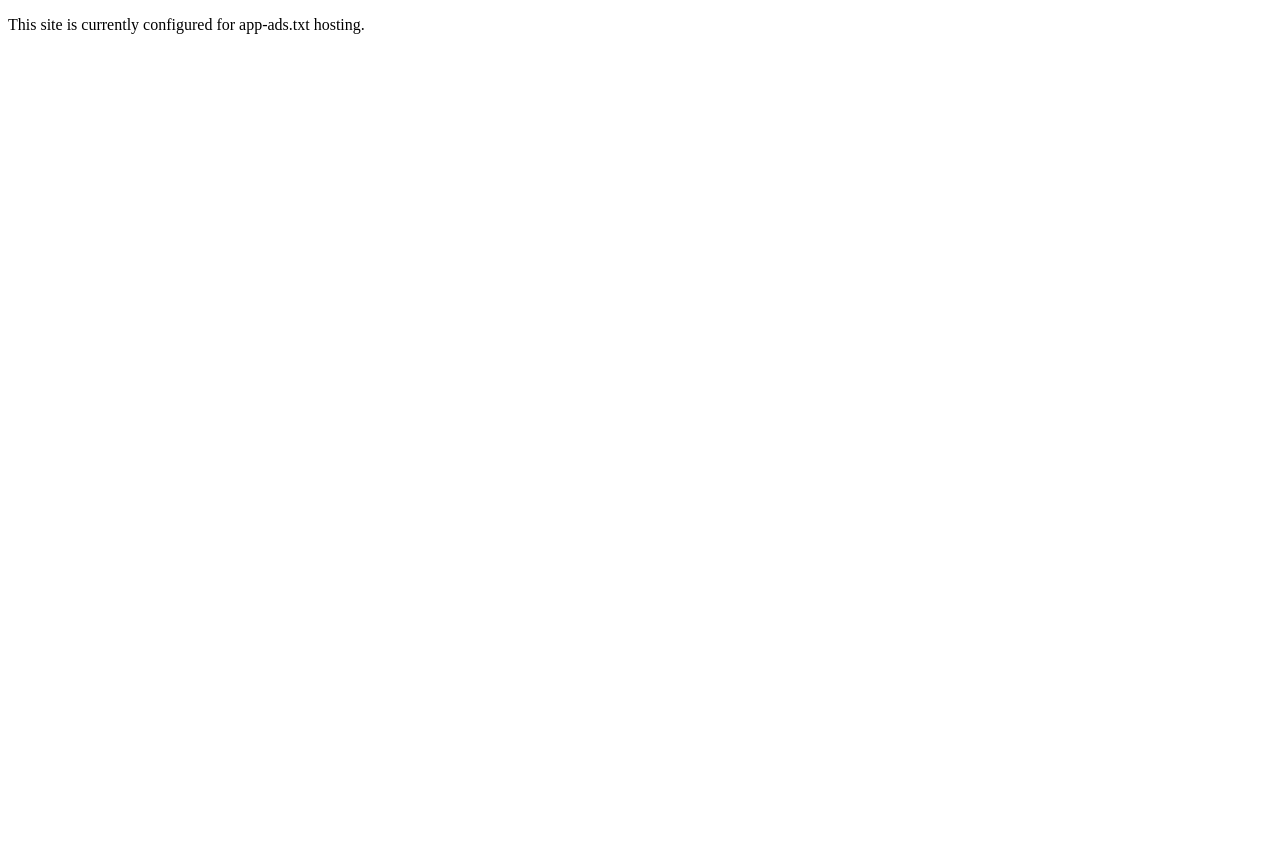
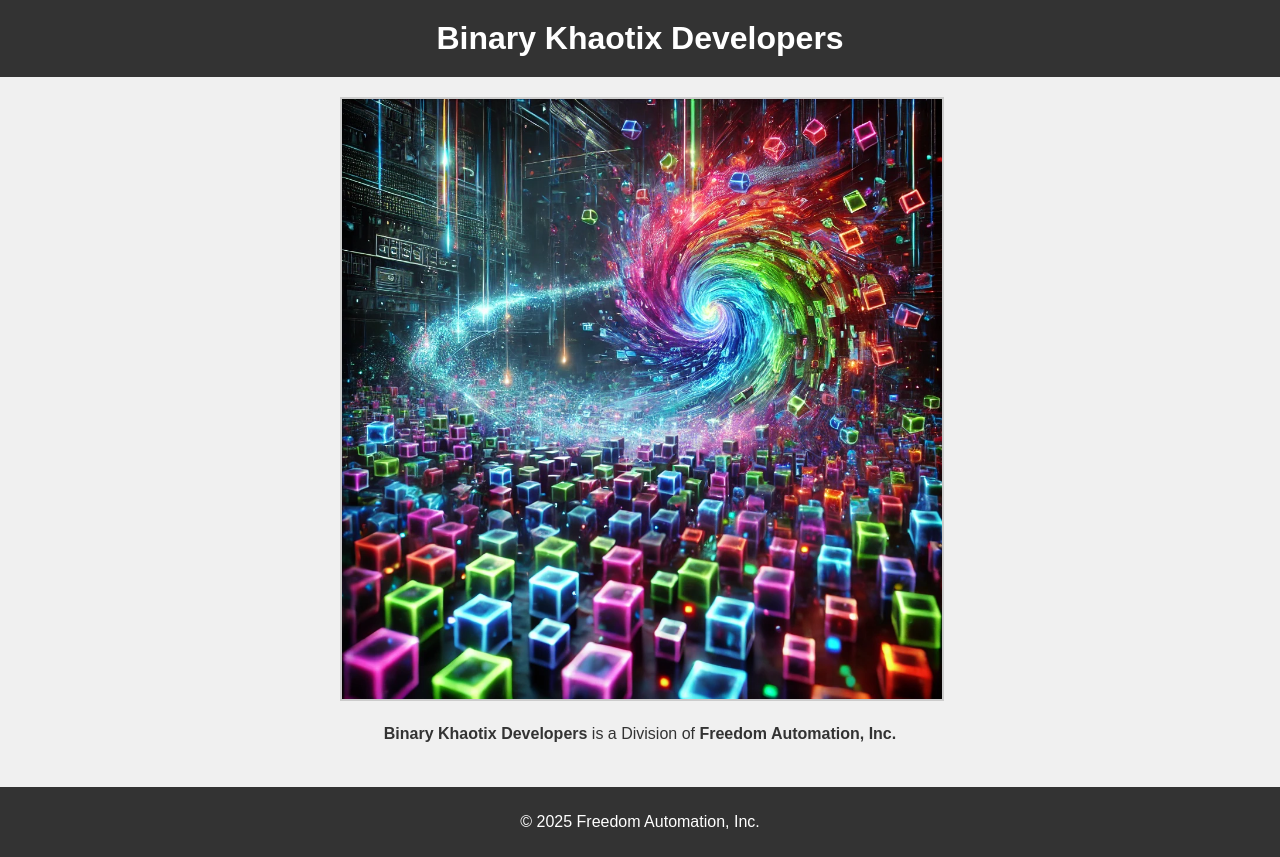
Before and after one commit to BinaryKhaotix/Frantix, a plain HTML site: page index.html in a window 1280 px wide. Before the commit the page ends 800 px from the top, so only its background shows below. Drawn offline with Linux system fonts and the light colour scheme.

Commit message:
Update index.html

```diff
--- a/index.html
+++ b/index.html
@@ -1,10 +1,68 @@
 <!DOCTYPE html>
-<html>
+<html lang="en">
 <head>
-  <meta charset="UTF-8">
-  <title>Site Under Construction</title>
+  <meta charset="UTF-8" />
+  <title>Binary Khaotix Developers</title>
+  <style>
+    body {
+      margin: 0;
+      padding: 0;
+      font-family: Arial, sans-serif;
+      text-align: center;
+      background-color: #f0f0f0;
+    }
+    header {
+      background-color: #333;
+      color: #fff;
+      padding: 20px;
+    }
+    h1 {
+      margin: 0;
+      font-size: 2em;
+    }
+    .image-container {
+      margin: 20px auto;
+      max-width: 600px;
+    }
+    .image-container img {
+      width: 100%;
+      height: auto;
+      display: block;
+      border: 2px solid #ccc;
+    }
+    .info-text {
+      margin: 20px auto;
+      max-width: 600px;
+      line-height: 1.6;
+      color: #333;
+    }
+    footer {
+      margin-top: 40px;
+      padding: 10px;
+      background-color: #333;
+      color: #fff;
+    }
+  </style>
 </head>
 <body>
-  <p>This site is currently configured for app-ads.txt hosting.</p>
+  <header>
+    <h1>Binary Khaotix Developers</h1>
+  </header>
+
+  <div class="image-container">
+    <!-- Replace "BinaryKhaotixScreen.png" with your image file name -->
+    <img src="Binary Khaotix LOGO.png" alt="Binary Khaotix" />
+  </div>
+
+  <div class="info-text">
+    <p>
+      <strong>Binary Khaotix Developers</strong> is a Division of
+      <strong>Freedom Automation, Inc.</strong>
+    </p>
+  </div>
+
+  <footer>
+    <p>&copy; 2025 Freedom Automation, Inc.</p>
+  </footer>
 </body>
 </html>
```
